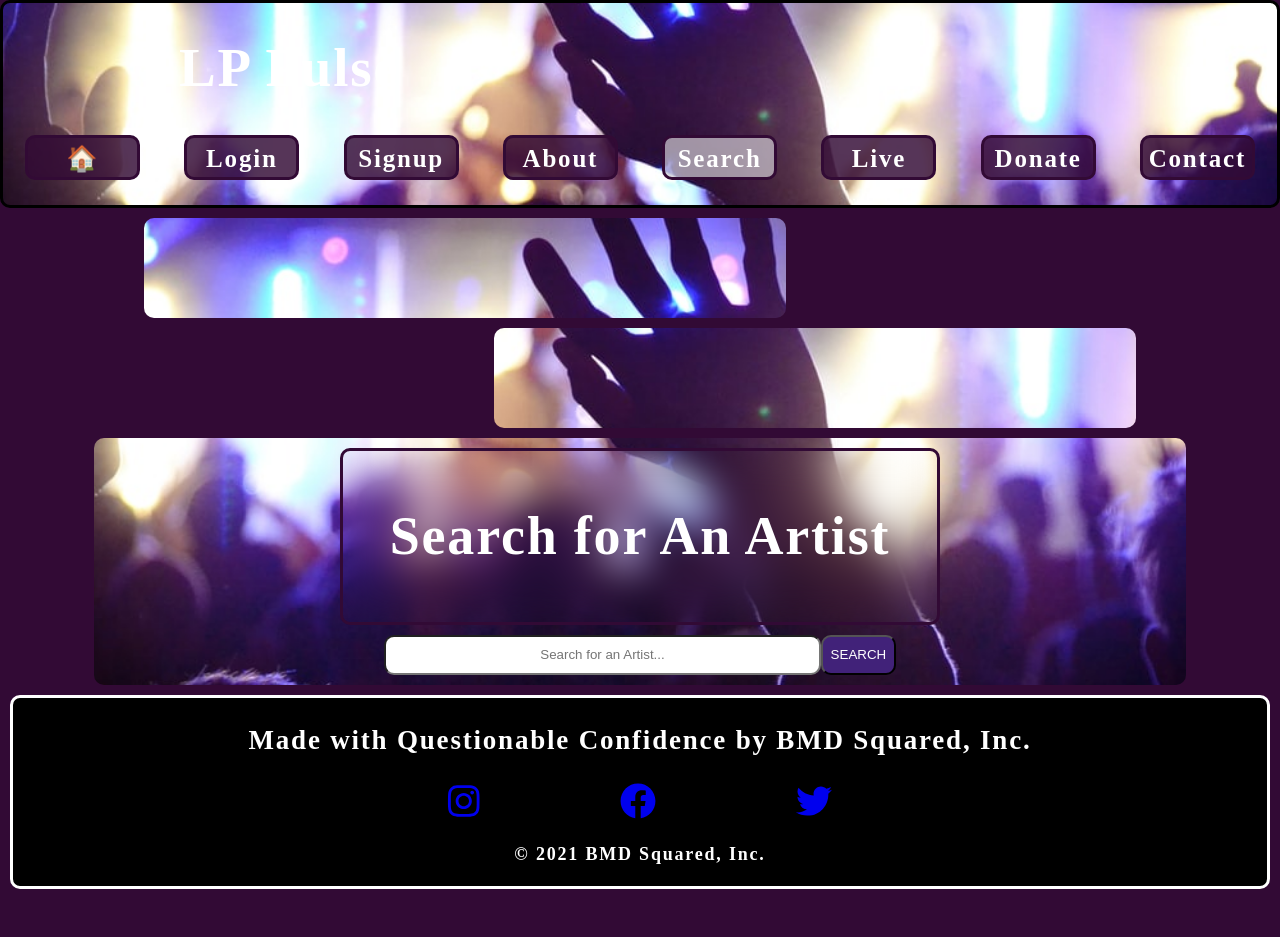
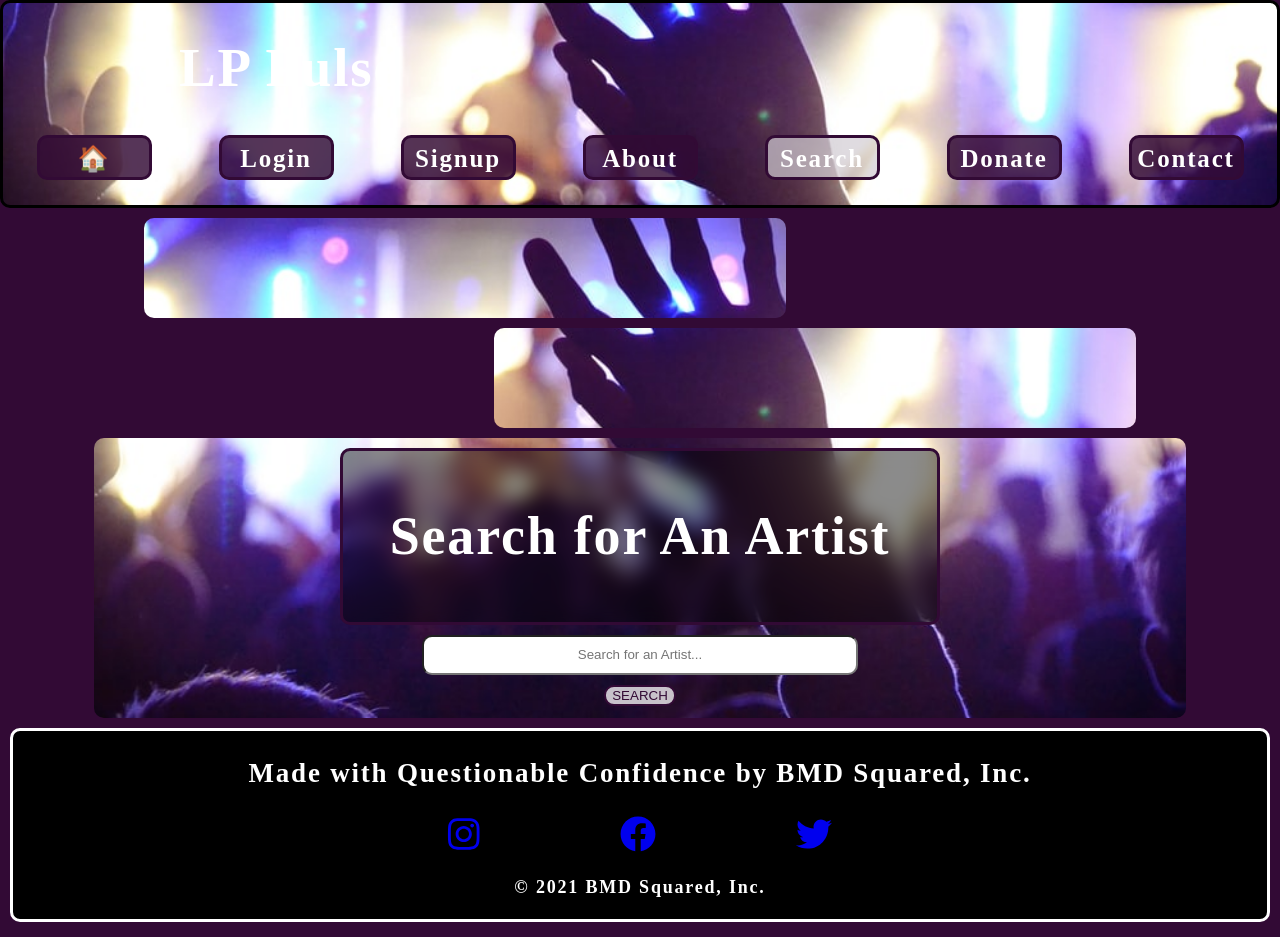
Before and after one commit to danielolvera21/Muzik, a React (Create React App) app in the folder client/: page / in a window 1280 px wide. Both pictures are taken after a click on the element "Search". Before the commit the page ends 904 px from the top, so only its background shows below. Built offline with nearby package versions, Linux system fonts and the light colour scheme.

Commit message:
final css touch ups and live link removed from nav

```diff
--- a/client/src/App.js
+++ b/client/src/App.js
@@ -49,7 +49,6 @@ function App() {
     { name: "signup", description: "signs you up" },
     { name: "about", description: "about the website" },
     { name: "search", description: "search an artist" },
-    { name: "live", description: "Live shows" },
     { name: "donate", description: "donate to us" },
     { name: "contact", description: "contact us" }
   ]);
--- a/client/src/components/Contact/index.js
+++ b/client/src/components/Contact/index.js
@@ -44,16 +44,22 @@ function Contact() {
       <form className = "contact-form" id="contact-form" onSubmit={handleSubmit}>
 
         <div className= "conname">
+            <div className = "indent">
             <label htmlFor="name">Name:</label>
+            </div>
               {/* add default , sync state of component using onChange attribute and function handleChange defined above */}
               <input className = "rounded-edge" type="text" defaultValue={name} onBlur={handleChange} name="name" />
         </div>
         <div className = "conaddress">
+            <div className = "indent">
             <label htmlFor="email">Email address:</label>
+            </div>
             <input className = "rounded-edge" type="email" defaultValue={email} onBlur={handleChange} name="email" />
         </div>
         <div className = "conmessage">
+            <div className = "indent">
             <label className = "message-title"  htmlFor="message">Message:</label>
+            </div>
             <textarea className = "rounded-edge-message" name="message" rows="3" defaultValue={message} onBlur={handleChange} />
         </div>
 
--- a/client/src/components/SearchArtist/search.js
+++ b/client/src/components/SearchArtist/search.js
@@ -29,12 +29,14 @@ function Search(props) {
         className="searched-artist-bar"
         placeholder="Search for an Artist..."
       />
+      <div>
       <input
         onClick={callSearchFunction}
         type="submit"
-        className="artist-search-button"
+        className = "artist-search-button"
         value="SEARCH"
       />
+      </div>
     </form>
   );
 }
--- a/client/src/index.css
+++ b/client/src/index.css
@@ -64,6 +64,10 @@ body {
 
 .tenbelow {
   margin-bottom: 10px;
+}
+
+.indent {
+  margin-left: 4px;
 }
 
 /*HEADER AND NAV BAR STYLING */
@@ -318,6 +322,7 @@ height: fit-content;
   font-size: 36px;
   text-align: center;
   color: white;
+  background-color: rgba(0, 0, 0, 0.453);
   backdrop-filter: blur(10px);
   border-radius: 10px;
   width: 400px;
@@ -328,27 +333,33 @@ height: fit-content;
 
 .conname {
   margin: 10px 475px;
-  color: Red;
+  color: white;
   font-size: large;
+  background-color: rgba(0, 0, 0, 0.789);
+  border-radius: 10px;
 }
 
 .conaddress {
-  color: red;
+  color: white;
   margin: 10px 475px;
   font-size: large;
+  background-color: rgba(0, 0, 0, 0.789);
+  border-radius: 10px;
 }
 
 .conmessage {
-  color: red;
+  color: white;
   margin: 10px 475px;
   font-size: large;
+  background-color: rgba(0, 0, 0, 0.789);
+  border-radius: 10px;
 }
 
 .conerror {
   color: red;
   font-size: large;
   text-align: center;
-  background-color: rgba(0, 0, 0, 0.755);
+  background-color: rgba(0, 0, 0, 0.796);
   border-style: solid;
   border-color: red;
   border-radius: 10px;
@@ -410,7 +421,8 @@ button:hover {
   font-size: 36px;
   text-align: center;
   color: white;
-  backdrop-filter: blur(20px);
+  background-color: rgba(0, 0, 0, 0.453);
+  backdrop-filter: blur(10px);
   border-radius: 10px;
   width: 600px;
   margin: 0px auto 10px auto;
@@ -423,14 +435,34 @@ button:hover {
 }
 
 .artist-search-button {
+  background-color: rgba(255, 255, 255, 0.75);
+  color: rgb(50, 10, 53);
+  border-radius: 10px;
+  margin: 0px auto;
+  border-style: solid;
+  border-color: rgb(50, 10, 53);
+  margin-top: 10px;
+}
+
+.artist-search-button:hover {
+  background-color: rgb(50, 10, 53);
+  color: White;
+  border-radius: 10px;
+  margin: 0px auto;
+  border-style: solid;
+  border-color: white;
+  margin-top: 10px;
+}
+
+.searched-artist-bar {
+  text-align: center;
   width: 40%;
-  background-color: rgb(65, 34, 121);
-  position: relative;
-  color: white;
+  height: 40px;
+  border-radius: 10px;
 }
 
 .artist-search {
-  box-shadow: 10px 5px 5px rgba(66, 35, 122, 0.75);
+  box-shadow: 0 16px 32px 0 rgba(0, 0, 0, 0.2);
   transition: 0.3s;
   width: 400px;
   background-color: rgb(65, 34, 121);
@@ -461,7 +493,7 @@ button:hover {
 }
 
 .artist-search:hover {
-  box-shadow: 0 16px 32px 0 rgba(0, 0, 0, 0.2);
+  box-shadow: 10px 5px 5px rgba(11, 35, 170, 0.75);
 }
 
 /* ARTIST PROFILE STYLING */
@@ -544,20 +576,6 @@ button:hover {
   width: 800px;
 }
 
-
-.searched-artist-bar {
-  text-align: center;
-  width: 40%;
-  height: 40px;
-  border-radius: 10px;
-}
-
-.artist-search-button {
-  width: 75px;
-  height: 40px;
-  border-radius: 10px;
-}
-
 .fillerdonateone {
   border-radius: 10px;
   background-image: url("./assets/cover/donate-filler-image.jpg");
```
